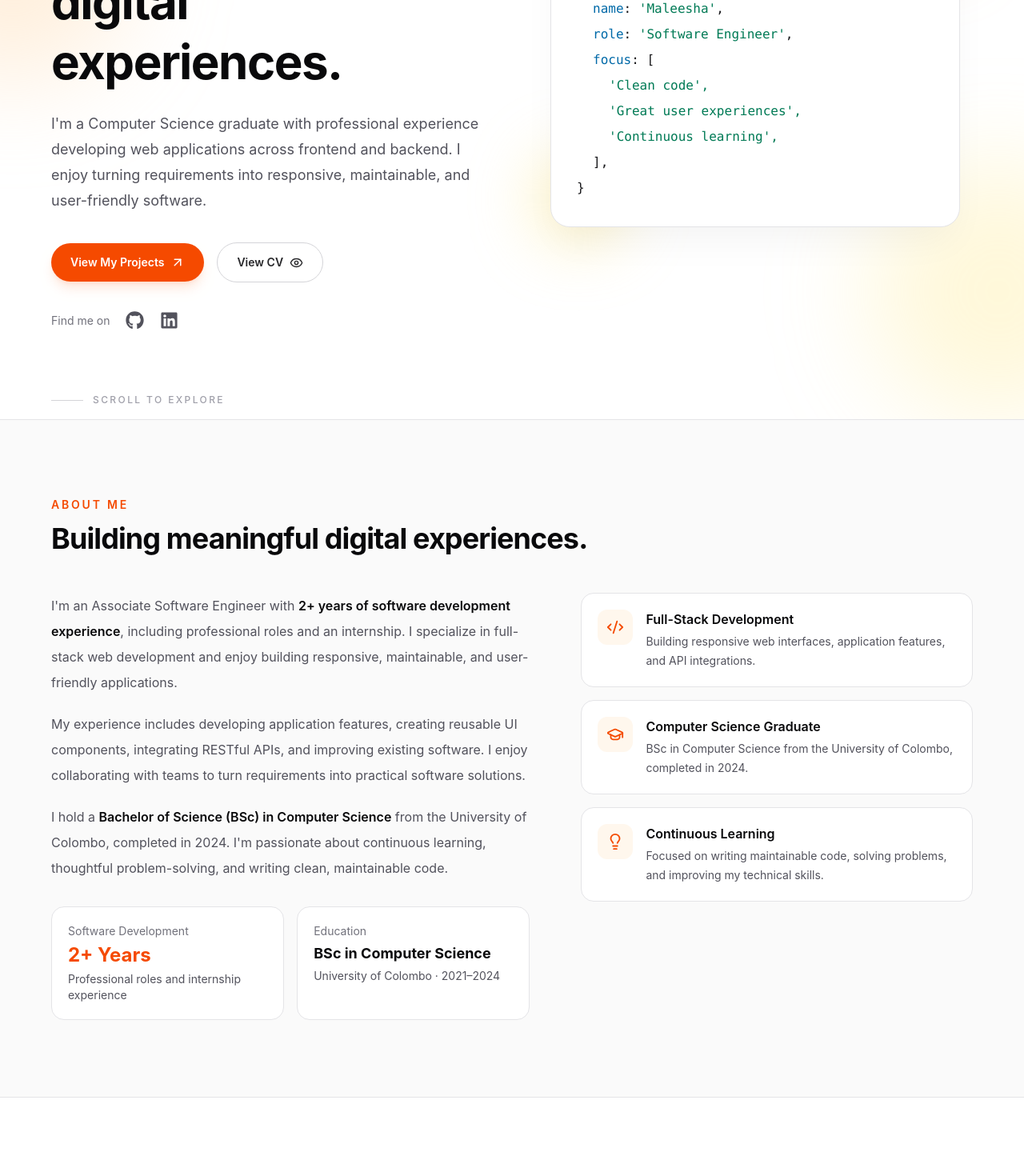
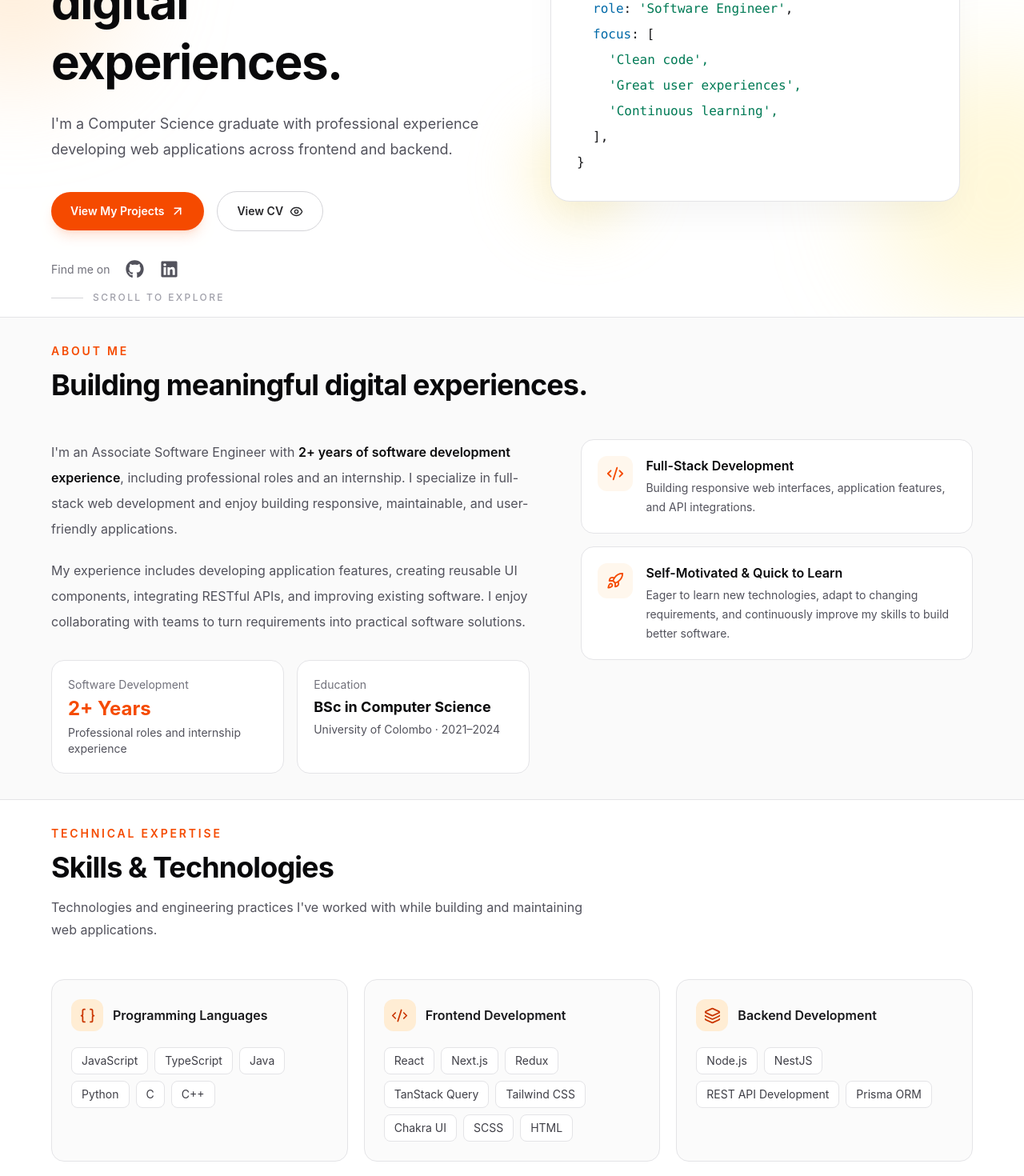
Before and after one commit to MaleeshaMadhuhansani99/maleesha-portfolio, a React (Vite) app: page / in a window 1280 px wide. Shown: the part 340-1810 px from the top of the page at 80% size. Built offline with nearby package versions, Linux system fonts and the light colour scheme.

Commit message:
fix styling issues

```diff
--- a/src/components/About.tsx
+++ b/src/components/About.tsx
@@ -1,5 +1,4 @@
-
-import { Code2, GraduationCap, Lightbulb } from 'lucide-react'
+import {Code2, Rocket } from 'lucide-react'
 
 const highlights = [
   {
@@ -8,17 +7,12 @@ const highlights = [
     description:
       'Building responsive web interfaces, application features, and API integrations.',
   },
+
   {
-    icon: GraduationCap,
-    title: 'Computer Science Graduate',
+    icon: Rocket,
+    title: 'Self-Motivated & Quick to Learn',
     description:
-      'BSc in Computer Science from the University of Colombo, completed in 2024.',
-  },
-  {
-    icon: Lightbulb,
-    title: 'Continuous Learning',
-    description:
-      'Focused on writing maintainable code, solving problems, and improving my technical skills.',
+      'Eager to learn new technologies, adapt to changing requirements, and continuously improve my skills to build better software.',
   },
 ]
 
@@ -26,7 +20,7 @@ export default function About() {
   return (
     <section
       id="about"
-      className="scroll-mt-24 border-t border-zinc-200 bg-zinc-50 px-5 py-20 dark:border-zinc-800 dark:bg-zinc-900/40 sm:px-8 sm:py-24"
+      className="scroll-mt-8 border-t border-zinc-200 bg-zinc-50 px-5 py-8 dark:border-zinc-800 dark:bg-zinc-900/40 sm:px-8 sm:py-8"
     >
       <div className="mx-auto max-w-6xl">
         {/* Section heading */}
@@ -48,19 +42,19 @@ export default function About() {
               <span className="font-semibold text-zinc-950 dark:text-white">
                 2+ years of software development experience
               </span>
-              , including professional roles and an internship. I specialize
-              in full-stack web development and enjoy building responsive,
+              , including professional roles and an internship. I specialize in
+              full-stack web development and enjoy building responsive,
               maintainable, and user-friendly applications.
             </p>
 
             <p>
-              My experience includes developing application features,
-              creating reusable UI components, integrating RESTful APIs,
-              and improving existing software. I enjoy collaborating with
-              teams to turn requirements into practical software solutions.
+              My experience includes developing application features, creating
+              reusable UI components, integrating RESTful APIs, and improving
+              existing software. I enjoy collaborating with teams to turn
+              requirements into practical software solutions.
             </p>
 
-            <p>
+            {/* <p>
               I hold a{' '}
               <span className="font-semibold text-zinc-950 dark:text-white">
                 Bachelor of Science (BSc) in Computer Science
@@ -68,7 +62,7 @@ export default function About() {
               from the University of Colombo, completed in 2024. I&apos;m
               passionate about continuous learning, thoughtful problem-solving,
               and writing clean, maintainable code.
-            </p>
+            </p> */}
 
             {/* Experience and degree highlights */}
             <div className="grid gap-4 pt-3 sm:grid-cols-2">
--- a/src/components/Achievements.tsx
+++ b/src/components/Achievements.tsx
@@ -8,7 +8,7 @@ export default function Achievements() {
   return (
     <section
       id="achievements"
-      className="scroll-mt-24 border-t border-zinc-200 bg-zinc-50 px-5 py-20 dark:border-zinc-800 dark:bg-zinc-900/40 sm:px-8 sm:py-24"
+      className="scroll-mt-8 border-t border-zinc-200 bg-zinc-50 px-5 py-8 dark:border-zinc-800 dark:bg-zinc-900/40 sm:px-8 sm:py-8"
     >
       <div className="mx-auto max-w-6xl">
         {/* Section heading */}
--- a/src/components/Contact.tsx
+++ b/src/components/Contact.tsx
@@ -40,7 +40,7 @@ export default function Contact() {
   return (
     <section
       id="contact"
-      className="scroll-mt-24 border-t border-zinc-200 bg-white px-5 py-20 dark:border-zinc-800 dark:bg-zinc-950 sm:px-8 sm:py-24"
+      className="scroll-mt-8 border-t border-zinc-200 bg-white px-5 py-8 dark:border-zinc-800 dark:bg-zinc-950 sm:px-8 sm:py-8"
     >
       <div className="mx-auto max-w-6xl">
         {/* Section heading */}
--- a/src/components/Experience.tsx
+++ b/src/components/Experience.tsx
@@ -73,7 +73,7 @@ export default function Experience() {
   return (
     <section
       id="experience"
-      className="scroll-mt-24 border-t border-zinc-200 bg-white px-5 py-20 dark:border-zinc-800 dark:bg-zinc-950 sm:px-8 sm:py-24"
+      className="scroll-mt-8 border-t border-zinc-200 bg-white px-5 py-8 dark:border-zinc-800 dark:bg-zinc-950 sm:px-8 sm:py-8"
     >
       <div className="mx-auto max-w-6xl">
         {/* Section heading */}
--- a/src/components/Hero.tsx
+++ b/src/components/Hero.tsx
@@ -41,9 +41,7 @@ export default function Hero() {
 
           <p className="mt-6 max-w-xl text-base leading-8 text-zinc-600 dark:text-zinc-300 sm:text-lg">
             I&apos;m a Computer Science graduate with professional experience
-            developing web applications across frontend and backend. I enjoy
-            turning requirements into responsive, maintainable, and
-            user-friendly software.
+            developing web applications across frontend and backend.
           </p>
 
           {/* Main actions */}
@@ -206,7 +204,7 @@ export default function Hero() {
       </div>
 
       {/* Scroll cue */}
-      <div className="mx-auto mt-4 flex max-w-6xl items-center gap-3 text-xs font-medium uppercase tracking-[0.2em] text-zinc-400 sm:mt-20">
+      <div className="mx-auto mt-4 flex max-w-6xl items-center gap-3 text-xs font-medium uppercase tracking-[0.2em] text-zinc-400">
         <span className="h-px w-10 bg-zinc-300 dark:bg-zinc-700" />
         Scroll to explore
       </div>
--- a/src/components/Projects.tsx
+++ b/src/components/Projects.tsx
@@ -59,7 +59,7 @@ export default function Projects() {
   return (
     <section
       id="projects"
-      className="scroll-mt-24 border-t border-zinc-200 bg-zinc-50 px-5 py-20 dark:border-zinc-800 dark:bg-zinc-900/40 sm:px-8 sm:py-24"
+      className="scroll-mt-8 border-t border-zinc-200 bg-zinc-50 px-5 py-8 dark:border-zinc-800 dark:bg-zinc-900/40 sm:px-8 sm:py-8"
     >
       <div className="mx-auto max-w-6xl">
         {/* Section heading */}
--- a/src/components/Skills.tsx
+++ b/src/components/Skills.tsx
@@ -74,7 +74,7 @@ export default function Skills() {
   return (
     <section
       id="skills"
-      className="scroll-mt-24 border-t border-zinc-200 bg-white px-5 py-20 dark:border-zinc-800 dark:bg-zinc-950 sm:px-8 sm:py-24"
+      className="scroll-mt-8 border-t border-zinc-200 bg-white px-5 py-8 dark:border-zinc-800 dark:bg-zinc-950 sm:px-8 sm:py-8"
     >
       <div className="mx-auto max-w-6xl">
         {/* Section heading */}
```
